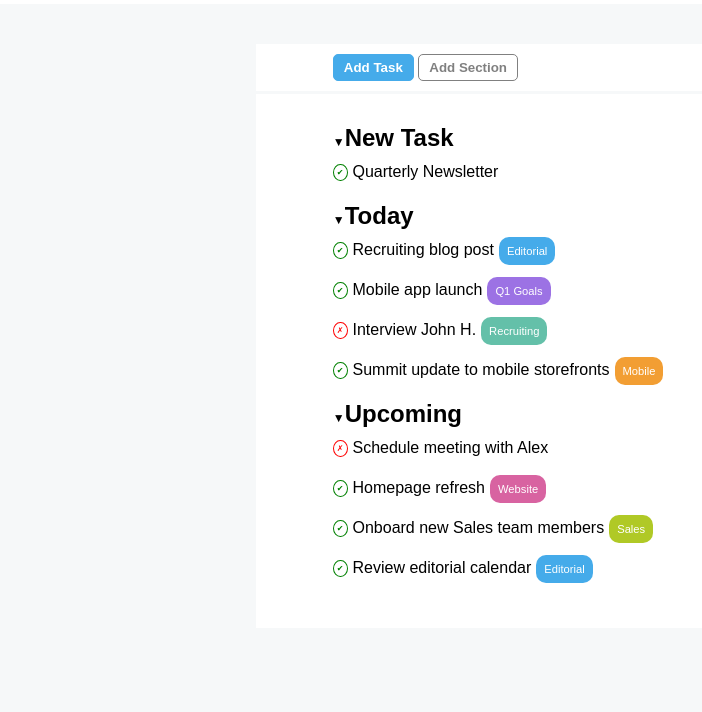
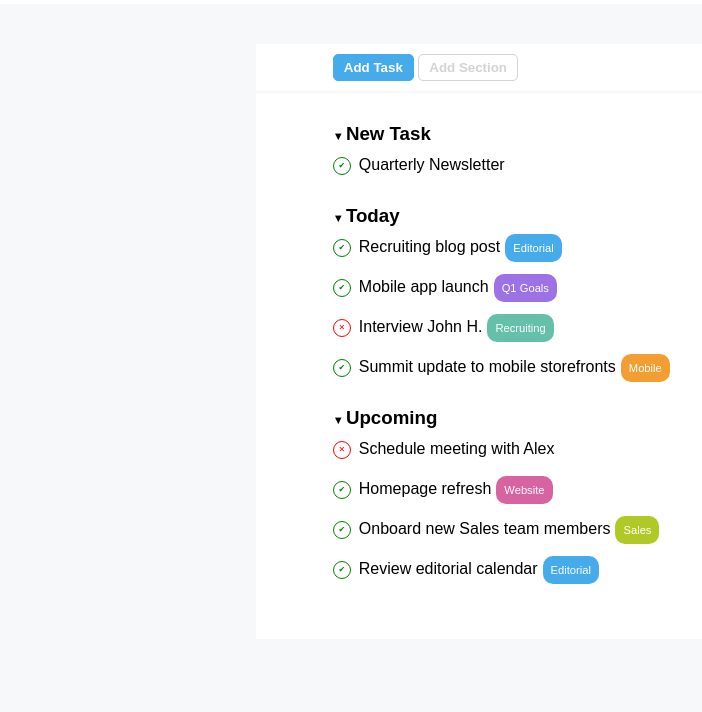
Before and after one commit to AlexViti/html-css-toboolist, a plain HTML site: page index.html in a window 1280 px wide. Shown: the part 88-800 px from the top of the page, without its empty margins (0-702 px from the left). Drawn offline with Linux system fonts and the light colour scheme.

Commit message:
html-downgraded h2 to h3/ css- general tweaks

```diff
--- a/css/style.css
+++ b/css/style.css
@@ -15,13 +15,16 @@ header {
 	margin-top: 2px;
 }
 
-header h1 {
+header>h1 {
 	display: inline-block;
 	vertical-align: middle;
 	line-height: 1;
+	font-size: 35px;
 }
+
 header img {
 	vertical-align: middle;
+	margin-right: 3px;
 }
 
 main {
@@ -31,7 +34,6 @@ main {
 
 .buttons, .checklist {
 	background-color: white;
-	margin-top: 3px;
 	padding-left: 10%;
 	padding-right: 10%;
 }
@@ -44,6 +46,7 @@ main {
 .buttons {
 	padding-top: 10px;
 	padding-bottom: 10px;
+	margin-bottom: 2px;
 }
 
 button {
@@ -60,18 +63,19 @@ button {
 }
 
 .btn-section {
-	color: grey;
+	color: lightgray;
 	background-color: white;
-	border-color: grey;
+	border-color: lightgrey;
 }
 
 section {
-	margin-bottom: 10px;
+	margin-bottom: 20px;
 }
 
-section>h2::before {
+section>h3::before {
 	content: '\25BC';
-	font-size: 0.5em;
+	font-size: 0.6em;
+	margin-right: 2px;
 }
 
 ul {
@@ -81,15 +85,17 @@ ul {
 }
 
 .done::before, .not-done::before {
+	display: inline-block;
 	border: 1px solid;
 	border-radius: 50%;
 	padding: 3px;
+	text-align: center;
+	font-size: 0.5em;
+	margin-right: 8px;
+	line-height: 10px;
+	vertical-align: middle;
 	height: 10px;
 	width: 10px;
-	text-align: center;
-	font-size: 0.5em;
-	margin-right: 5px;
-	vertical-align: middle;
 }
 
 .done::before {
@@ -99,7 +105,7 @@ ul {
 }
 
 .not-done::before {
-	content: '\2717';
+	content: '\2715';
 	color: red;
 	border-color: red;
 }
--- a/index.html
+++ b/index.html
@@ -29,7 +29,7 @@
 		<div class="checklist">
 			<!-- new task checklist -->
 			<section>
-				<h2>New Task</h2>
+				<h3>New Task</h3>
 				<ul>
 					<li class="done editorial">Quarterly Newsletter</li>
 				</ul>
@@ -37,7 +37,7 @@
 
 			<!-- today checklist -->
 			<section>
-				<h2>Today</h2>
+				<h3>Today</h3>
 				<ul>
 					<li class="done tag-editorial">Recruiting blog post</li>
 					<li class="done tag-q1">Mobile app launch</li>
@@ -48,7 +48,7 @@
 
 			<!-- upcoming checklist -->
 			<section>
-				<h2>Upcoming</h2>
+				<h3>Upcoming</h3>
 				<ul>
 					<li class="not-done">Schedule meeting with Alex</li>
 					<li class="done tag-website">Homepage refresh</li>
```
